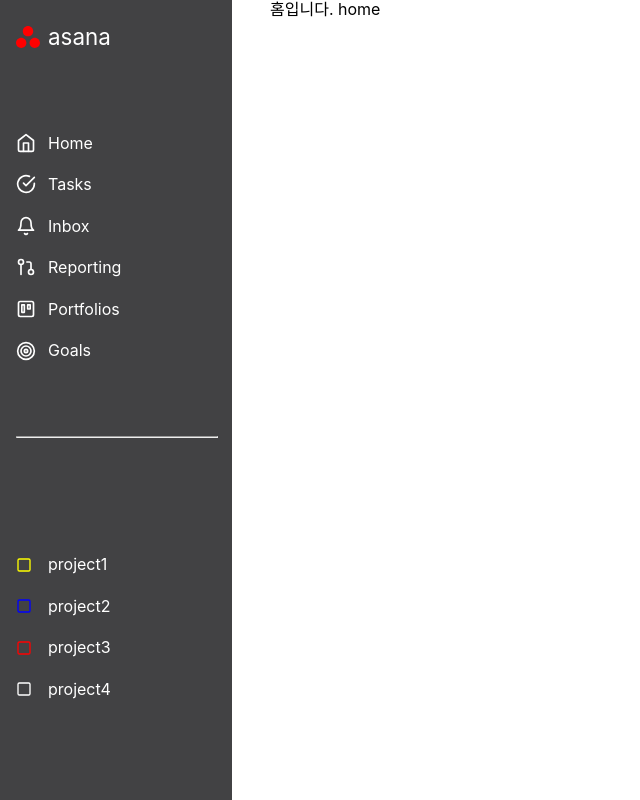
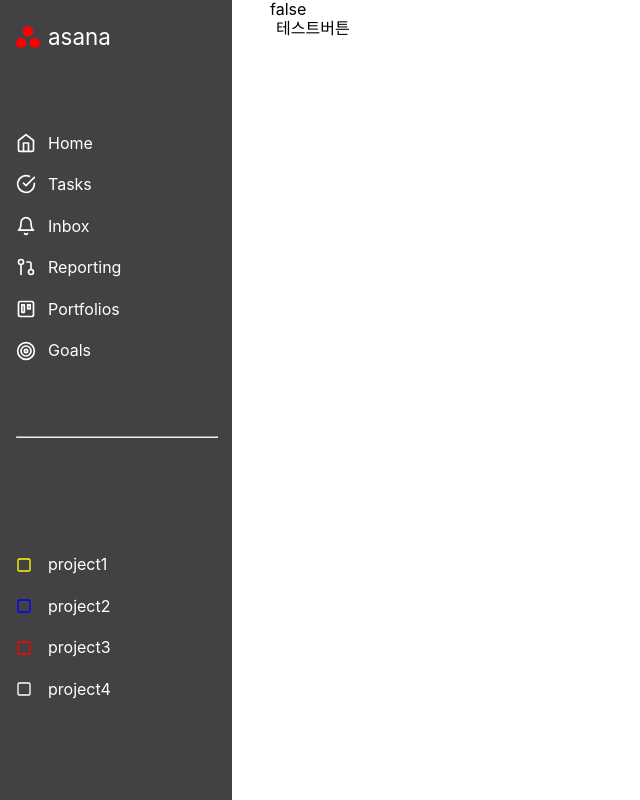
Before and after one commit to Asana-clone/asana-front, a React (Create React App) app: page / in a window 1280 px wide. Shown: the whole page, without its empty margins (0-640 px from the left). Built offline with nearby package versions, Linux system fonts and the light colour scheme.

Commit message:
✅  Read-only-test-apollo-client

```diff
--- /dev/null
+++ b/src/apollo/localStorage.ts
@@ -0,0 +1,3 @@
+import { makeVar } from '@apollo/client';
+
+export const isModalVar = makeVar(false);
--- a/src/components/pages/user/UserHome.tsx
+++ b/src/components/pages/user/UserHome.tsx
@@ -1,14 +1,18 @@
+/* eslint-disable import/extensions */
 import React from 'react';
+import { gql, useReactiveVar } from '@apollo/client';
+import { isModalVar } from '@/apollo/localStorage';
 
 interface UserHomeProps {
 	test: string;
 }
 
 const UserHome: React.FC<UserHomeProps> = (props) => {
-	const { test } = props;
+	const modalState = useReactiveVar(isModalVar);
 	return (
 		<>
-			<p>{test} home</p>
+			<p>{`${modalState}`}</p>
+			<button onClick={() => console.log(modalState)}>테스트버튼</button>
 		</>
 	);
 };
--- a/src/index.tsx
+++ b/src/index.tsx
@@ -7,6 +7,7 @@ import { ApolloClient, ApolloProvider, InMemoryCache } from '@apollo/client';
 
 const client = new ApolloClient({
 	cache: new InMemoryCache(),
+	connectToDevTools: true,
 });
 
 ReactDOM.render(
```
Also changed, not shown: src/apollo/cache.ts (+14 -1 lines).
